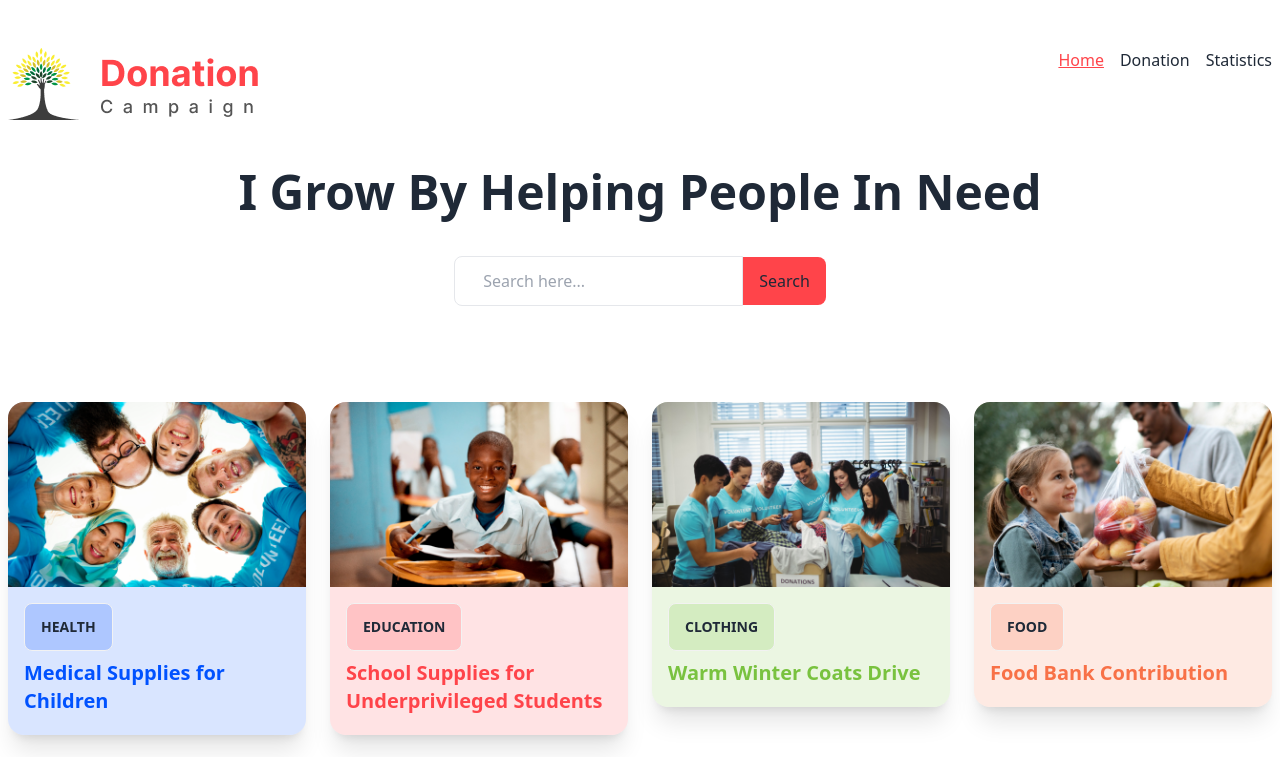
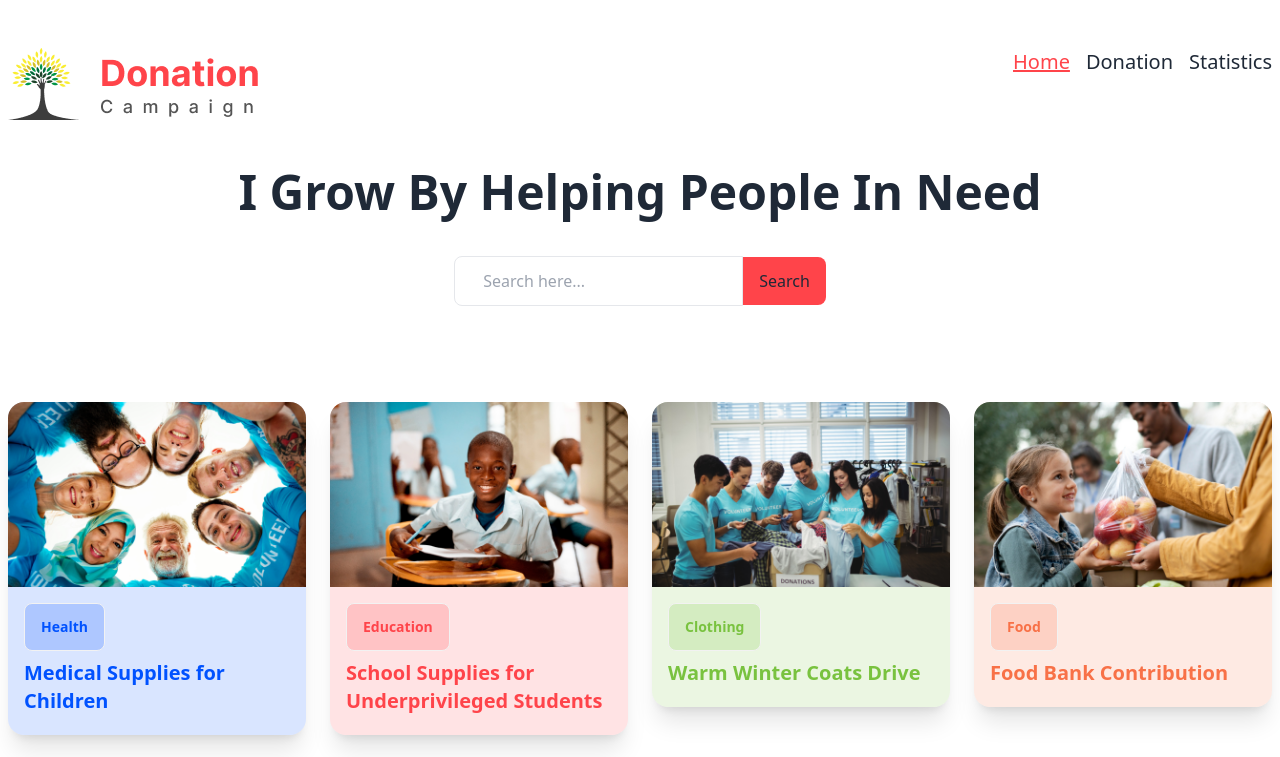
Before and after one commit to siyamar/Donation-Campaign, a React (Vite) app: page / in a window 1280 px wide. Shown: the top 757 px of the page. Built offline with nearby package versions, Linux system fonts and the light colour scheme.

Commit message:
added pieChart & full project ready to deployment

```diff
--- a/src/Components/Header/Navbar/Navbar.jsx
+++ b/src/Components/Header/Navbar/Navbar.jsx
@@ -4,7 +4,7 @@ const Navbar = () => {
     <div className="max-w-7xl mx-auto my-12 px-2">
       <nav className="flex justify-between">
         <img src="/Resources/Logo.png" alt="" />
-        <ul className="flex gap-4">
+        <ul className="flex gap-4 text-xl">
           <li>
             <NavLink
               to="/"
--- a/src/Components/Main/Card/Card.jsx
+++ b/src/Components/Main/Card/Card.jsx
@@ -14,8 +14,8 @@ const Card = ({ donation }) => {
       </figure>
       <div className="card-body">
         <div className="card-actions">
-          <button style={{ backgroundColor: button_bg_color }}
-          className={`btn `}>{category}</button>
+          <button style={{ backgroundColor: button_bg_color, color: text_bg_color}}
+          className={`btn normal-case`}>{category}</button>
         </div>
         <h2 className="card-title">{title}</h2>
       </div>
--- a/src/Components/ShowDetails/ShowCard.jsx
+++ b/src/Components/ShowDetails/ShowCard.jsx
@@ -40,7 +40,7 @@ const ShowCard = ({donation}) => {
     />
   </div>
   <div className="p-6">
-    <h5 className="mb-2 block font-sans text-xl font-semibold leading-snug tracking-normal text-blue-gray-900 antialiased">
+    <h5 className="mb-2 block font-sans text-4xl font-bold leading-snug tracking-normal text-blue-gray-900 antialiased">
      {title}
     </h5>
     <p className="block font-sans text-base font-light leading-relaxed text-inherit antialiased">
--- a/src/Pages/Donation/DonationCard.jsx
+++ b/src/Pages/Donation/DonationCard.jsx
@@ -4,7 +4,8 @@ const DonationCard = ({donation}) => {
     const {id, image, description, title, category, price, card_bg_color, button_bg_color, text_bg_color}=donation;
     return (
         <div>
-            <div className="relative flex w-full max-w-[48rem] flex-row rounded-xl bg-white bg-clip-border text-gray-700 shadow-md">
+            <div style={{backgroundColor: card_bg_color}}
+            className="relative flex w-full max-w-[48rem] flex-row rounded-xl bg-white bg-clip-border text-gray-700 shadow-md">
   <div className="relative m-0 w-2/5 shrink-0 overflow-hidden rounded-xl rounded-r-none bg-white bg-clip-border text-gray-700">
     <img
       src={image}
@@ -22,7 +23,7 @@ const DonationCard = ({donation}) => {
     >
       {category}
     </button>
-    <h4 className="mb-2 block font-sans text-2xl font-semibold leading-snug tracking-normal text-blue-gray-900 antialiased">
+    <h4 className="mb-2 block font-sans text-2xl font-bold leading-snug tracking-normal text-blue-gray-900 antialiased">
      {title}
     </h4>
     <p
--- a/src/Pages/Statistics/Statistics.jsx
+++ b/src/Pages/Statistics/Statistics.jsx
@@ -1,9 +1,17 @@
 import { PieChart, Pie, Tooltip, } from 'recharts';
 
 const Statistics = () => {
+
+    const dynamicValue = JSON.parse(localStorage.getItem('donations'))
+    let donationLength = dynamicValue.length;
+
+    const groupChart = [
+        { "name": "Your Donation", "value": donationLength },
+        { "name": "Total Donation", "value": 12 },
+      ];
     return (
-        <div>
-        <PieChart width={400} height={400}>
+        <div >
+        <PieChart width={1800} height={500}>
           <Pie
             dataKey="value"
             isAnimationActive={false}
```
